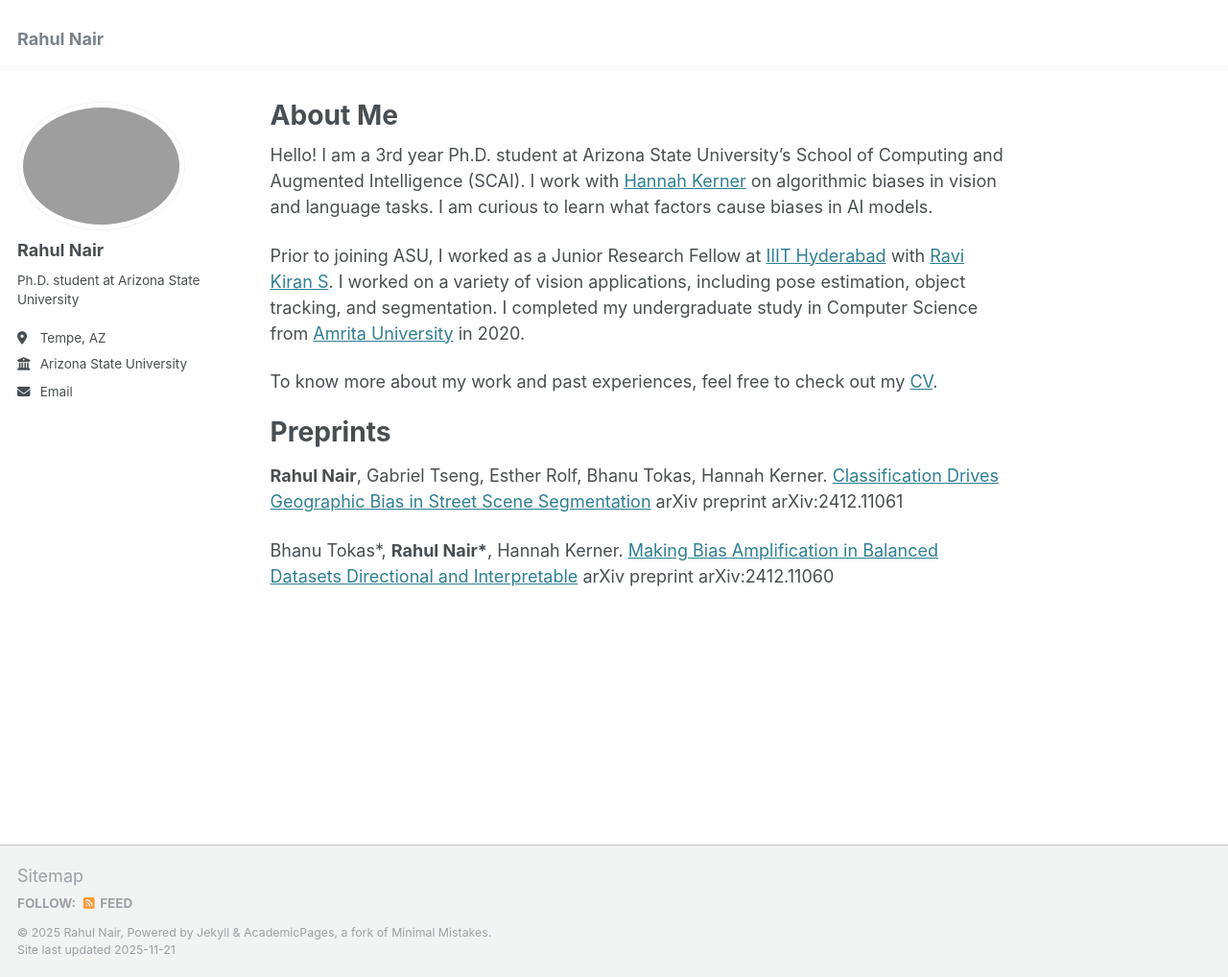
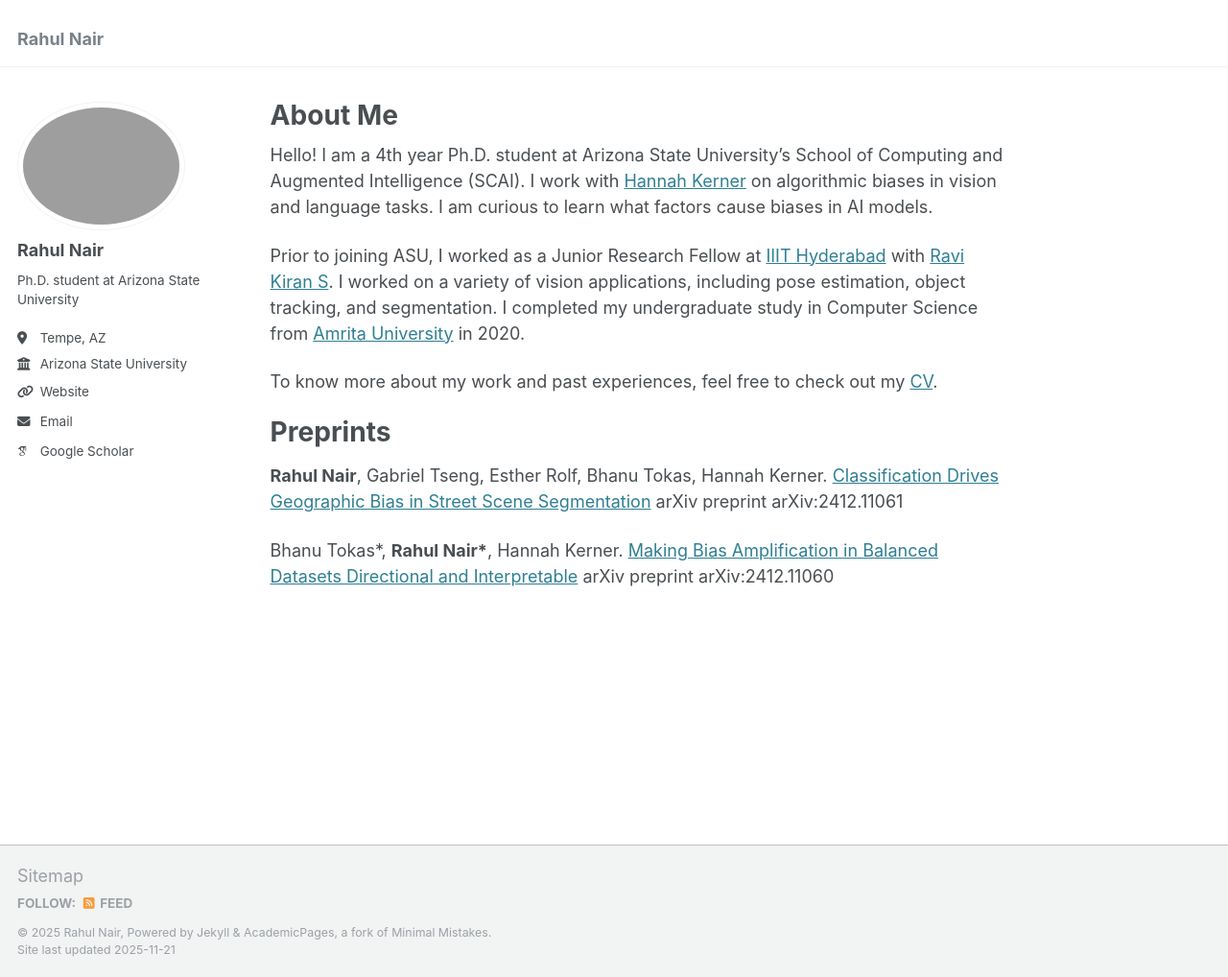
Before and after one commit to rahul1801/rahul1801.github.io, a Jekyll site: the page built from _pages/about.md, in a window 1280 px wide and 1018 px high. Shown: the whole window at 96% size. Built offline with Jekyll 4.4.1, drawn with Linux system fonts in a browser that asks for light colours; some web fonts are replaced; part of the change alters nothing that is shown.

Commit message:
changes to website

```diff
--- a/_config.yml
+++ b/_config.yml
@@ -27,12 +27,12 @@ author:
   bio              : "Ph.D. student at Arizona State University"
   location         : "Tempe, AZ"
   employer         : "Arizona State University"
-  uri              : # URL
+  uri              : "http://rahul1801.github.io/files/Resume_Rahul_Nair.pdf"
   email            : "rnair21@asu.edu"
 
   # Academic websites
   arxiv            : # URL - Update with the correct link to your profile
-  googlescholar    : #"https://scholar.google.com/citations?user=PS_CX0AAAAAJ"
+  googlescholar    : "https://scholar.google.com/citations?user=pFYHQx4AAAAJ&hl=en&authuser=1"
   impactstory      : # URL
   #orcid            : "http://orcid.org/yourorcidurl"
   #semantic         : # URL
--- a/_pages/about.md
+++ b/_pages/about.md
@@ -7,7 +7,7 @@ redirect_from:
   - /about.html
 ---
 
-Hello! I am a 3rd year Ph.D. student at Arizona State University's School of Computing and Augmented Intelligence (SCAI). I work with [Hannah Kerner](https://hannah-rae.github.io/) on algorithmic biases in vision and language tasks. I am curious to learn what factors cause biases in AI models.
+Hello! I am a 4th year Ph.D. student at Arizona State University's School of Computing and Augmented Intelligence (SCAI). I work with [Hannah Kerner](https://hannah-rae.github.io/) on algorithmic biases in vision and language tasks. I am curious to learn what factors cause biases in AI models.
 
 Prior to joining ASU, I worked as a Junior Research Fellow at [IIIT Hyderabad](https://www.iiit.ac.in/) with [Ravi Kiran S](https://ravika.github.io/index.html). I worked on a variety of vision applications, including pose estimation, object tracking, and segmentation. I completed my undergraduate study in Computer Science from [Amrita University](https://www.amrita.edu/) in 2020.
 
```
Also changed, not shown: 5 other files.
